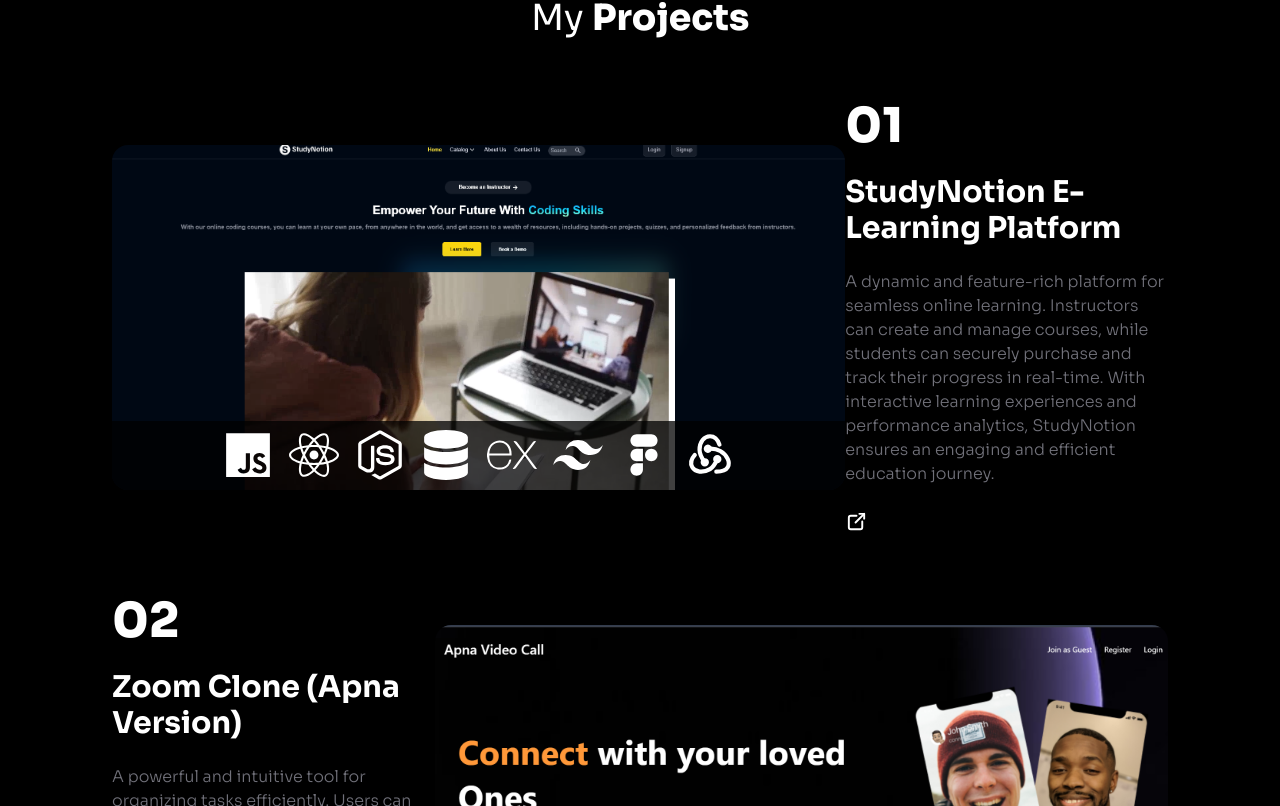
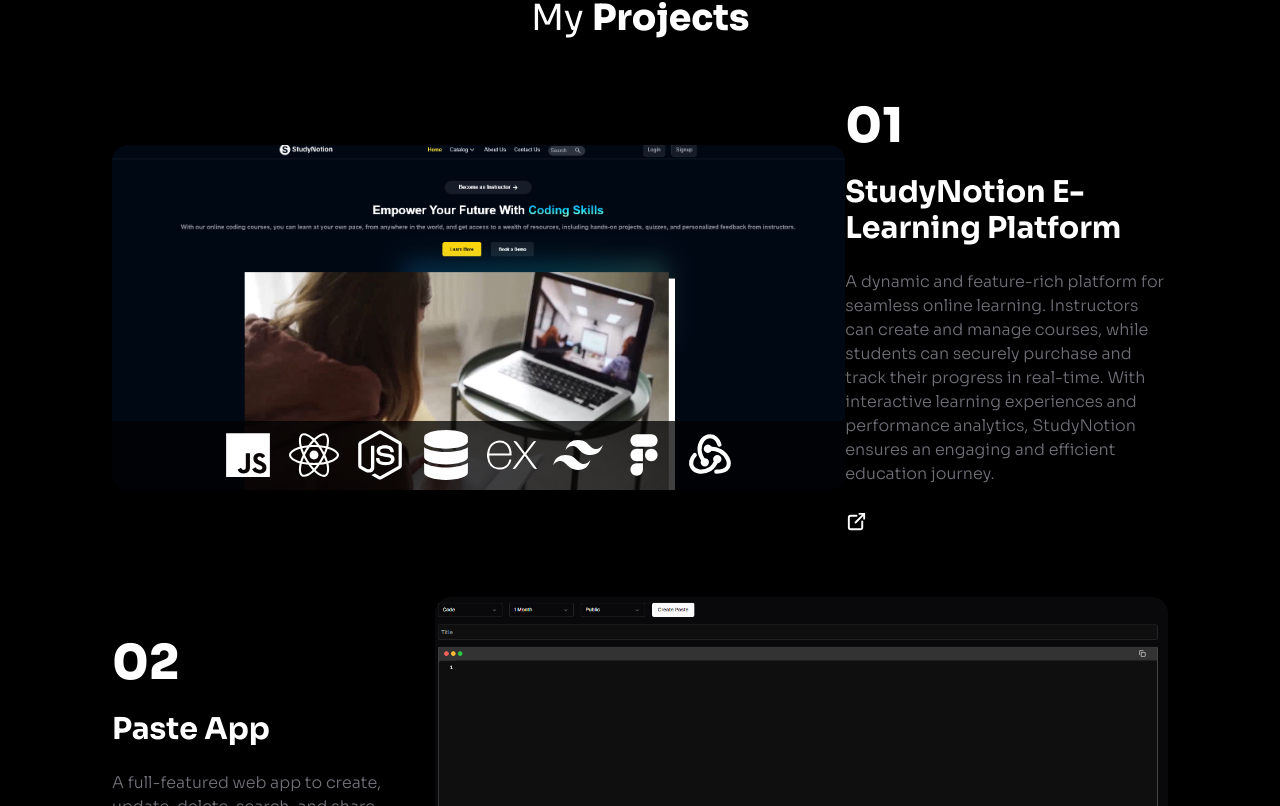
Before and after one commit to Curious-Firdosh/Fridosh_Portfolio, a React (Vite) app: page / in a window 1280 px wide. Shown: the part 1994-2800 px from the top of the page. Built offline with nearby package versions, Linux system fonts and the light colour scheme.

Commit message:
Initial Commit

```diff
--- a/src/components/Projects.jsx
+++ b/src/components/Projects.jsx
@@ -16,15 +16,15 @@
     image: "/assets/project2.png",
     link: "#"
   },
-  // {
-  //   id: 2,
-  //   title: "Task Manager Application",
-  //   description: "A powerful and intuitive tool for organizing tasks efficiently. Users can create, update, and track tasks with deadlines, priorities, and statuses. With a clean UI, real-time updates, and seamless task management, this application boosts productivity and ensures better workflow management.",
-  //   image: "/assets/project3.png",
-  //   link: "#"
-  // },
   {
     id: 2,
+    title: "Paste App",
+    description: " A full-featured web app to create, update, delete, search, and share pastes. Built with React, this project helped me master routing, dynamic navigation, and advanced React hooks like useEffect, useContext, and useReducer.",
+    image: "/assets/project5.png",
+    link: "#"
+  },
+  {
+    id: 3,
     title: "Zoom Clone (Apna Version)",
     description: "A powerful and intuitive tool for organizing tasks efficiently. Users can create, update, and track tasks with deadlines, priorities, and statuses. With a clean UI, real-time updates, and seamless task management, this application boosts productivity and ensures better workflow management.",
     image: "/assets/project4.png",
```
Also changed, not shown: public/assets/project5.png (added).
